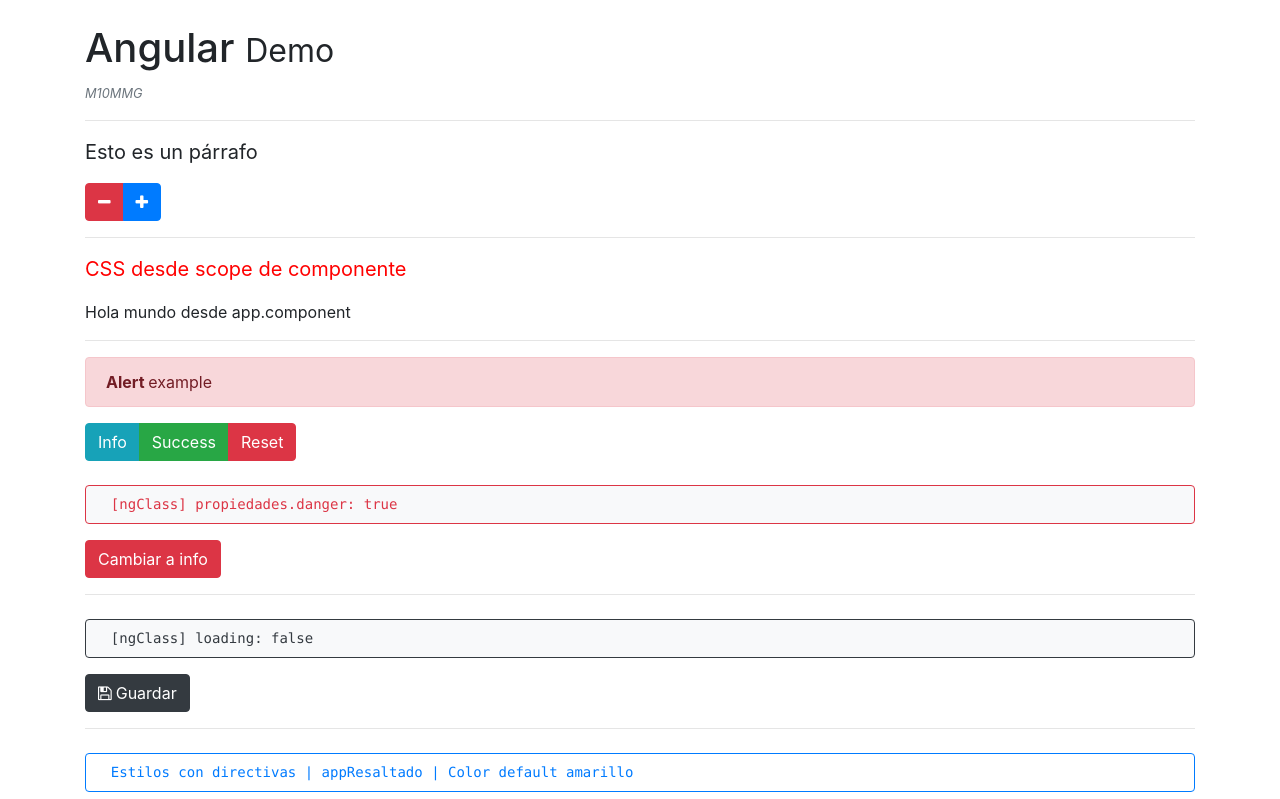
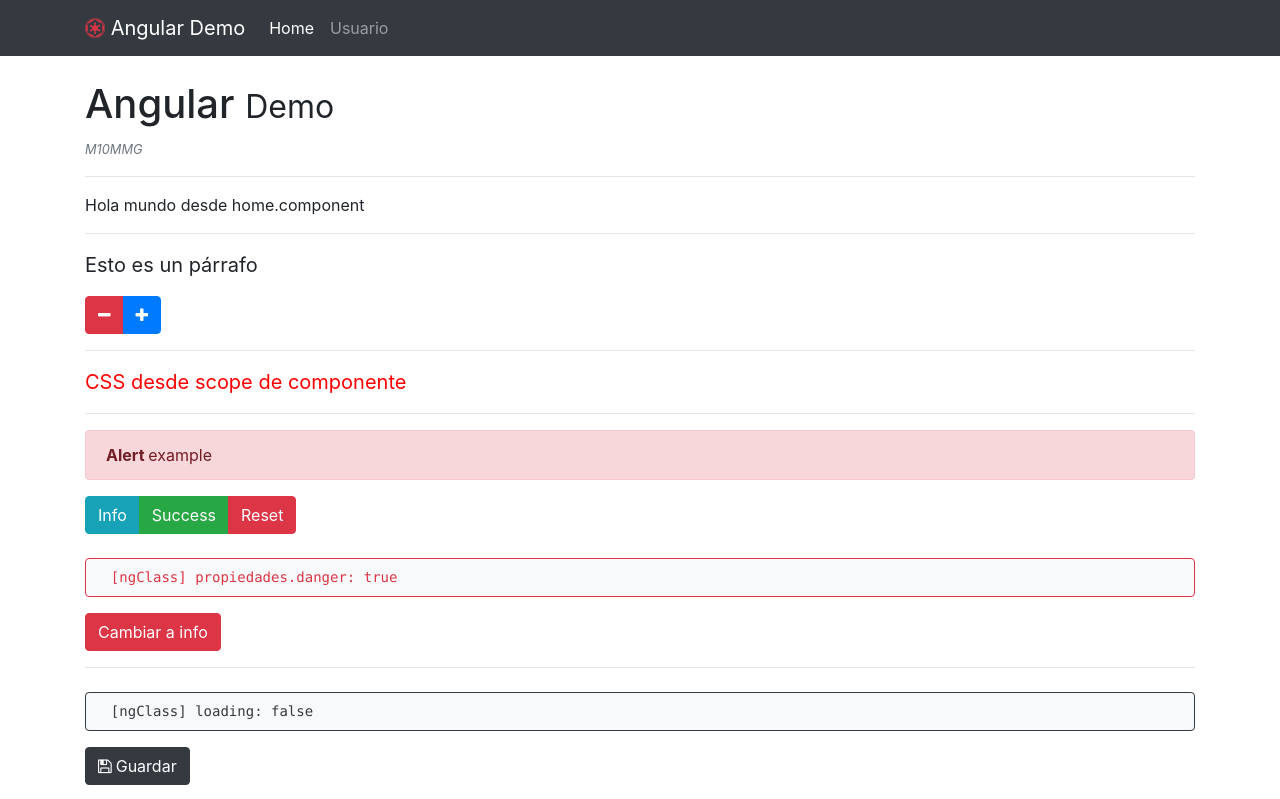
Before and after one commit to Yanioconjota/miscellaneous, an Angular app: page /home in a window 1280 px wide. Before the commit this address led to /. Shown: the top 799 px of the page. Built offline with nearby package versions, Linux system fonts and the light colour scheme.

Commit message:
Rutas hijas WIP

```diff
--- a/src/app/app-routing.module.ts
+++ b/src/app/app-routing.module.ts
@@ -1,8 +1,14 @@
 import { NgModule } from '@angular/core';
 import { Routes, RouterModule } from '@angular/router';
+import { HomeComponent } from './components/home/home.component';
+import { UsuarioComponent } from './components/usuario/usuario.component';
 
 
-const routes: Routes = [];
+const routes: Routes = [
+  { path: 'home', component: HomeComponent },
+  { path: 'usuario', component: UsuarioComponent },
+  { path: '**', pathMatch: 'full', redirectTo: 'home' }
+];
 
 @NgModule({
   imports: [RouterModule.forRoot(routes)],
--- a/src/app/app.component.html
+++ b/src/app/app.component.html
@@ -1,19 +1,8 @@
+<app-navbar></app-navbar>
 <div class="container mt-4">
   <h1>Angular <small>Demo</small></h1>
   <small><em class="text-muted">M10MMG</em></small>
   <hr>
-  <app-ng-style></app-ng-style>
-  <hr>
-  <app-css></app-css>
-  <p>Hola mundo desde app.component</p>
-  <hr>
-  <app-clases></app-clases>
-  <hr>
-  <pre appResaltado class="mt-4 p-2 border rounded text-primary border-primary">
-  Estilos con directivas | appResaltado | Color default amarillo</pre>
-  <pre [appResaltado]="'#cbcbcb'" class="mt-4 p-2 border rounded text-primary border-primary">
-  Estilos con directivas | [appResaltado]="'#cbcbcb'"</pre>
+  <router-outlet></router-outlet>
 
-  <hr>
-  <app-ng-switch></app-ng-switch>
 </div>
--- /dev/null
+++ b/src/app/components/home/home.component.ts
@@ -0,0 +1,31 @@
+import { Component, OnInit } from '@angular/core';
+
+@Component({
+  selector: 'app-home',
+  template: `
+    <p>Hola mundo desde home.component</p>
+    <hr>
+    <app-ng-style></app-ng-style>
+    <hr>
+    <app-css></app-css>
+    <hr>
+    <app-clases></app-clases>
+    <hr>
+    <pre appResaltado class="mt-4 p-2 border rounded text-primary border-primary">
+    Estilos con directivas | appResaltado | Color default amarillo</pre>
+    <pre [appResaltado]="'#cbcbcb'" class="mt-4 p-2 border rounded text-primary border-primary">
+    Estilos con directivas | [appResaltado]="'#cbcbcb'"</pre>
+    <hr>
+    <app-ng-switch></app-ng-switch>
+  `,
+  styles: [
+  ]
+})
+export class HomeComponent implements OnInit {
+
+  constructor() { }
+
+  ngOnInit(): void {
+  }
+
+}
--- /dev/null
+++ b/src/app/components/navbar/navbar.component.html
@@ -0,0 +1,21 @@
+<nav class="navbar navbar-expand-lg navbar-dark bg-dark">
+  <div class="container">
+    <a class="navbar-brand" href="javascript:void(0)" [routerLink]="['home']">
+      <i class="fa fa-empire fa-spin text-danger" aria-hidden="true"></i>
+      Angular Demo
+    </a>
+    <button class="navbar-toggler" type="button" data-toggle="collapse" data-target="#navbarNav" aria-controls="navbarNav" aria-expanded="false" aria-label="Toggle navigation">
+      <span class="navbar-toggler-icon"></span>
+    </button>
+    <div class="collapse navbar-collapse" id="navbarNav">
+      <ul class="navbar-nav">
+        <li class="nav-item" routerLinkActive="active">
+          <a class="nav-link" href="javascript:void(0)" [routerLink]="['home']">Home</a>
+        </li>
+        <li class="nav-item" routerLinkActive="active">
+          <a class="nav-link" href="javascript:void(0)" [routerLink]="['usuario']">Usuario</a>
+        </li>
+      </ul>
+    </div>
+  </div>
+</nav>
--- /dev/null
+++ b/src/app/components/navbar/navbar.component.ts
@@ -0,0 +1,16 @@
+import { Component, OnInit } from '@angular/core';
+
+@Component({
+  selector: 'app-navbar',
+  templateUrl: './navbar.component.html',
+  styles: [
+  ]
+})
+export class NavbarComponent implements OnInit {
+
+  constructor() { }
+
+  ngOnInit(): void {
+  }
+
+}
--- /dev/null
+++ b/src/app/components/usuario/usuario-detalle.component.ts
@@ -0,0 +1,20 @@
+import { Component, OnInit } from '@angular/core';
+
+@Component({
+  selector: 'app-usuario-detalle',
+  template: `
+    <p>
+      usuario-detalle works!
+    </p>
+  `,
+  styles: [
+  ]
+})
+export class UsuarioDetalleComponent implements OnInit {
+
+  constructor() { }
+
+  ngOnInit(): void {
+  }
+
+}
--- /dev/null
+++ b/src/app/components/usuario/usuario-editar.component.ts
@@ -0,0 +1,20 @@
+import { Component, OnInit } from '@angular/core';
+
+@Component({
+  selector: 'app-usuario-editar',
+  template: `
+    <p>
+      usuario-editar works!
+    </p>
+  `,
+  styles: [
+  ]
+})
+export class UsuarioEditarComponent implements OnInit {
+
+  constructor() { }
+
+  ngOnInit(): void {
+  }
+
+}
--- /dev/null
+++ b/src/app/components/usuario/usuario-nuevo.component.ts
@@ -0,0 +1,20 @@
+import { Component, OnInit } from '@angular/core';
+
+@Component({
+  selector: 'app-usuario-nuevo',
+  template: `
+    <p>
+      usuario-nuevo works!
+    </p>
+  `,
+  styles: [
+  ]
+})
+export class UsuarioNuevoComponent implements OnInit {
+
+  constructor() { }
+
+  ngOnInit(): void {
+  }
+
+}
--- /dev/null
+++ b/src/app/components/usuario/usuario.component.html
@@ -0,0 +1 @@
+<p>usuario works!</p>
--- /dev/null
+++ b/src/app/components/usuario/usuario.component.ts
@@ -0,0 +1,16 @@
+import { Component, OnInit } from '@angular/core';
+
+@Component({
+  selector: 'app-usuario',
+  templateUrl: './usuario.component.html',
+  styles: [
+  ]
+})
+export class UsuarioComponent implements OnInit {
+
+  constructor() { }
+
+  ngOnInit(): void {
+  }
+
+}
```
Also changed, not shown: src/app/app.module.ts (+13 -1 lines).
